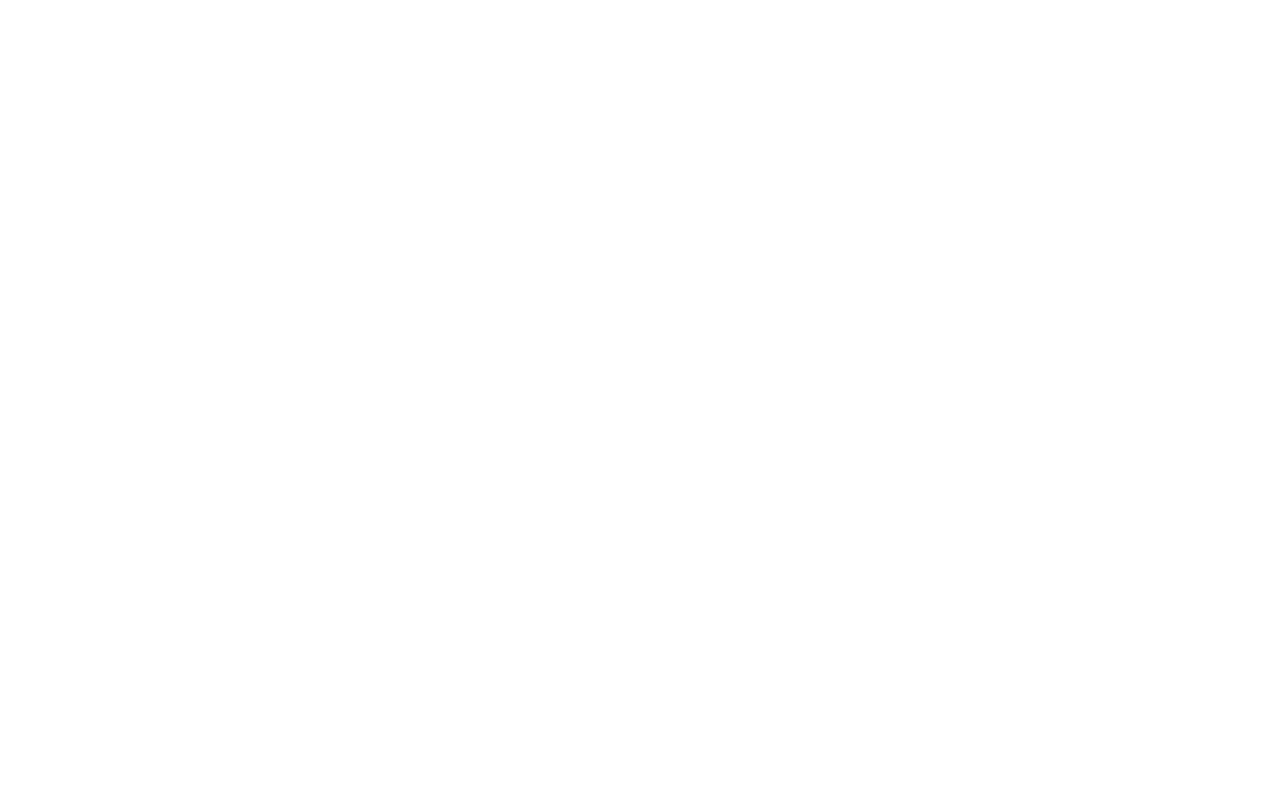
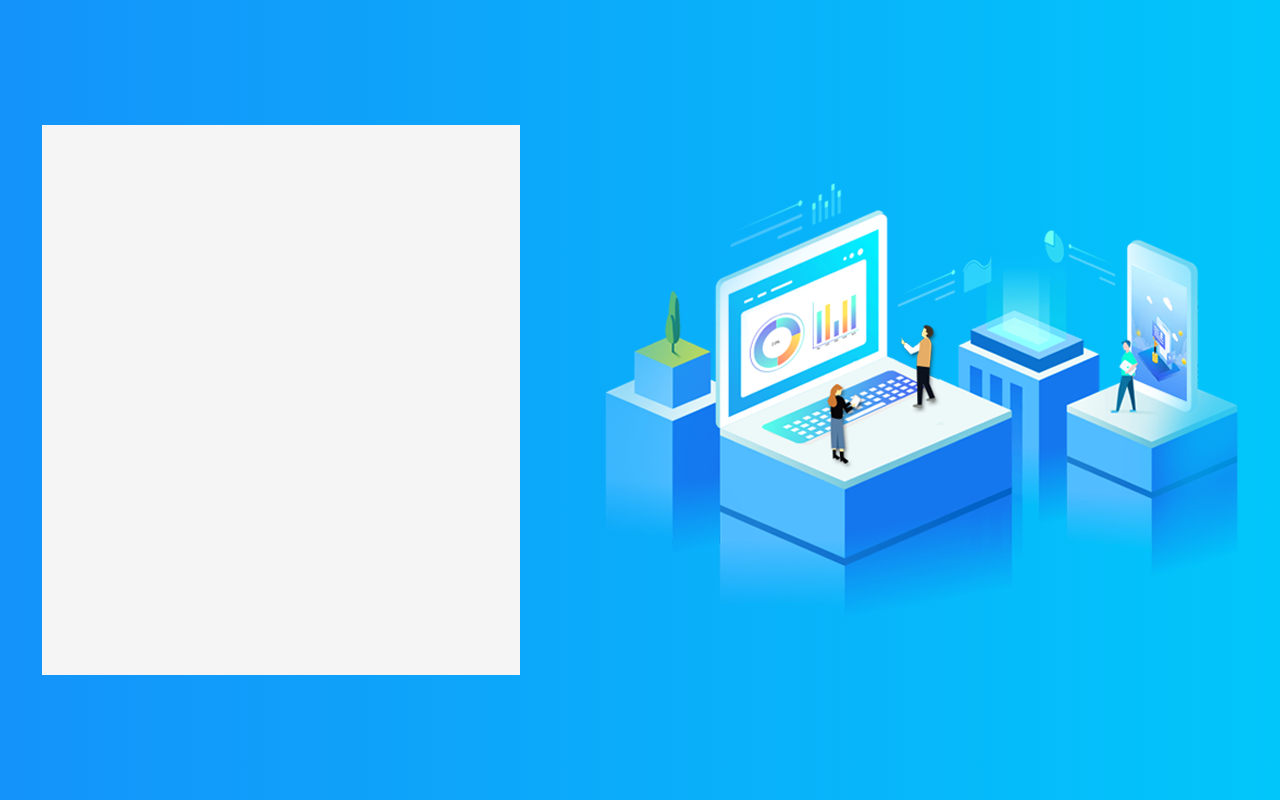
Before and after one commit to it-zhengwei/heimamm, a Vue app: page /#/login in a window 1280 px wide. Built offline with nearby package versions, Linux system fonts and the light colour scheme.

Commit message:
创建login组件和login组件的页面布局

```diff
--- a/src/App.vue
+++ b/src/App.vue
@@ -1,6 +1,7 @@
 <template>
-  <div>
+  <div class="app">
     <router-view></router-view>
+
   </div>
 </template>
 
@@ -8,5 +9,16 @@
 export default {};
 </script>
 
-<style>
+<style lang='less'>
+*{
+  margin: 0;
+  padding: 0;
+  box-sizing: border-box;
+  list-style: none;
+}
+.app,body,html{
+  width: 100%;
+  height: 100%;
+}
+
 </style>
--- a/src/router/index.js
+++ b/src/router/index.js
@@ -1,7 +1,15 @@
 import VueRouter from 'vue-router'
 import Vue from 'vue'
 Vue.use(VueRouter)
+import login from '@/views/login/login.vue'
 const router = new VueRouter({
-    routes:[]
+    routes: [{
+        path: '/login',
+        component:login
+    },
+        {
+            path: '/',
+            redirect:'/login'
+    }]
 })
 export default router
--- /dev/null
+++ b/src/views/login/login.vue
@@ -0,0 +1,28 @@
+<template>
+    <div class="login">
+        <div class="left"></div>
+        <img src="@/assets/img/login_right.png" alt="">
+    </div>
+</template>
+
+<script>
+export default {
+
+}
+</script>
+
+<style lang='less'>
+    .login{
+        display: flex;
+        height: 100%;
+        align-items: center;
+        justify-content: space-around;
+        background: linear-gradient(to right,#1493fa, #01c6fa);
+        .left{
+            width: 478px;
+height: 550px;
+background: #f5f5f5;
+        }
+    }
+
+</style>
```
Also changed, not shown: src/assets/img/login_logo.png (added), src/assets/img/login_right.png (added).
